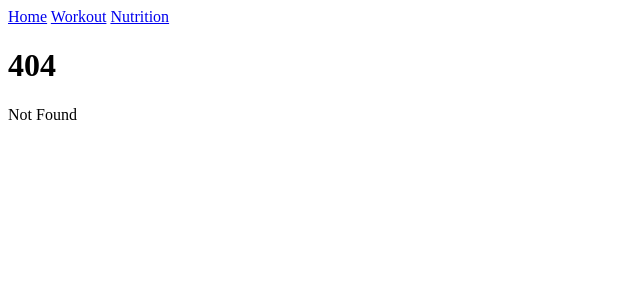
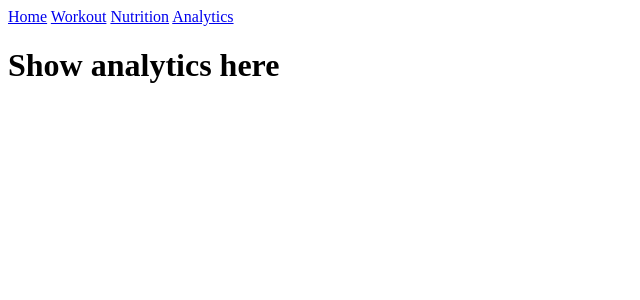
Before and after one commit to SendKazetoOlympics/datarepo_dashboard, a SvelteKit app: page /analytics in a window 1280 px wide. Before the commit this address had no page. Shown: the top 300 px of the page, without its empty margins (0-640 px from the left). Built offline with nearby package versions, Linux system fonts and the light colour scheme.

Commit message:
Add postgres as package and analytics page

```diff
--- a/package.json
+++ b/package.json
@@ -30,5 +30,8 @@
 		"typescript-eslint": "^8.0.0",
 		"vite": "^5.0.3"
 	},
-	"type": "module"
+	"type": "module",
+	"dependencies": {
+		"postgres": "^3.4.4"
+	}
 }
--- a/src/routes/+layout.svelte
+++ b/src/routes/+layout.svelte
@@ -4,6 +4,7 @@
 	<a href="/">Home</a>
 	<a href="/workout">Workout</a>
 	<a href="/nutrition">Nutrition</a>
+	<a href="/analytics">Analytics</a>
 </nav>
 
 <slot></slot>
--- /dev/null
+++ b/src/routes/analytics/+page.svelte
@@ -0,0 +1 @@
+<h1>Show analytics here</h1>
```
Also changed, not shown: 1 other file (tests, documents, lock files or other folders).
